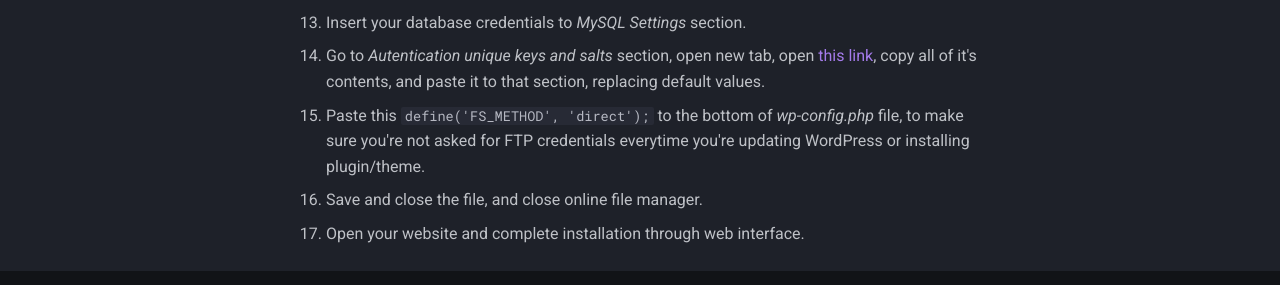
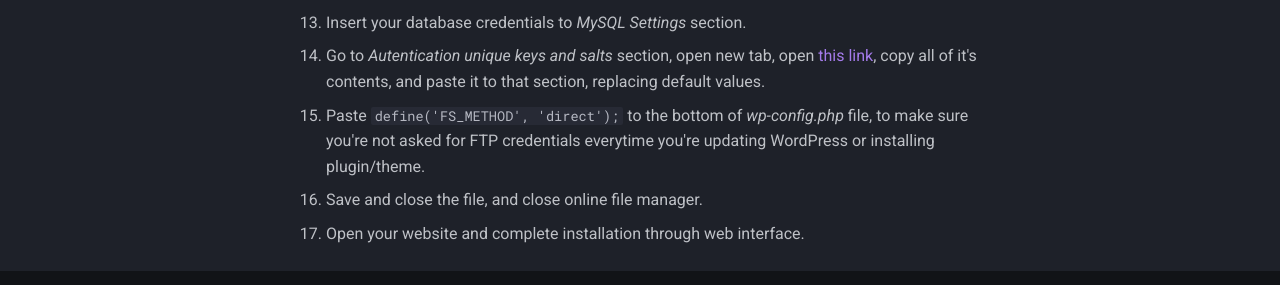
Before and after one commit to InfinitzHost/Knowledgebase, an MkDocs documentation site: the page built from docs/installing-wordpress-on-free-server.md, in a window 1280 px wide and 1104 px high. Shown: the part 768-1053 px from the top of the window. Built offline with MkDocs 1.6.1 and Material for MkDocs 9.7.7, drawn with Linux system fonts in a browser that asks for light colours; comment, search, counter and statistics services are not loaded.

Commit message:
Update installing-wordpress-on-free-server.md

```diff
--- a/docs/installing-wordpress-on-free-server.md
+++ b/docs/installing-wordpress-on-free-server.md
@@ -16,6 +16,6 @@ As you may have noticed, Softaculous on free server doesn't have WordPress. Then
 12. Go back to Online file manager, rename *wp-config-sample.php* to *wp-config.php*, and edit it.
 13. Insert your database credentials to *MySQL Settings* section.
 14. Go to *Autentication unique keys and salts* section, open new tab, open [this link](https://api.wordpress.org/secret-key/1.1/salt/), copy all of it's contents, and paste it to that section, replacing default values.
-15. Paste this `define('FS_METHOD', 'direct');` to the bottom of *wp-config.php* file, to make sure you're not asked for FTP credentials everytime you're updating WordPress or installing plugin/theme.
+15. Paste `define('FS_METHOD', 'direct');` to the bottom of *wp-config.php* file, to make sure you're not asked for FTP credentials everytime you're updating WordPress or installing plugin/theme.
 16. Save and close the file, and close online file manager.
 17. Open your website and complete installation through web interface.
```
